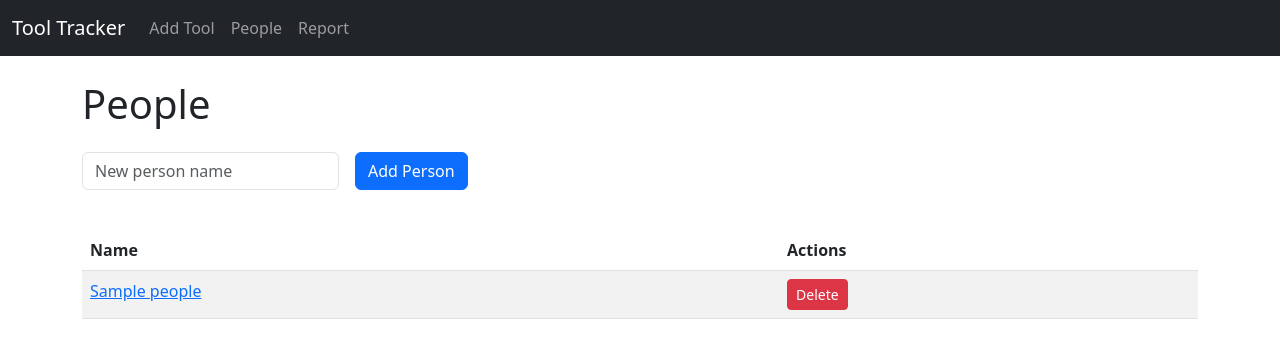
After one commit to d-kholin/tooltracker, a Flask app: page /people in a window 1280 px wide. The commit adds this page. Shown: the top 358 px of the page. Run offline with Flask 3, Linux system fonts and the light colour scheme; tables that the repository leaves empty hold one stand-in row (values such as "Sample post").

Commit message:
Add people management and history pages

```diff
--- a/app.py
+++ b/app.py
@@ -166,6 +166,60 @@ def return_tool(tool_id):
     return redirect(url_for('index'))
 
 
+@app.route('/people', methods=['GET', 'POST'])
+def people():
+    if request.method == 'POST':
+        name = request.form['name']
+        with get_conn() as conn:
+            c = conn.cursor()
+            try:
+                c.execute("INSERT INTO people (name) VALUES (?)", (name,))
+                conn.commit()
+            except sqlite3.IntegrityError:
+                flash('Person already exists')
+        return redirect(url_for('people'))
+    with get_conn() as conn:
+        c = conn.cursor()
+        c.execute("SELECT id, name FROM people ORDER BY name")
+        people = c.fetchall()
+    return render_template('people.html', people=people)
+
+
+@app.route('/people/<int:person_id>/delete', methods=['POST'])
+def delete_person(person_id):
+    with get_conn() as conn:
+        c = conn.cursor()
+        c.execute("SELECT COUNT(*) FROM loans WHERE person_id=?", (person_id,))
+        if c.fetchone()[0] > 0:
+            flash('Cannot delete person: existing loan records')
+        else:
+            c.execute("DELETE FROM people WHERE id=?", (person_id,))
+            conn.commit()
+    return redirect(url_for('people'))
+
+
+@app.route('/people/<int:person_id>')
+def person_detail(person_id):
+    with get_conn() as conn:
+        c = conn.cursor()
+        c.execute("SELECT name FROM people WHERE id=?", (person_id,))
+        person = c.fetchone()
+        if not person:
+            return redirect(url_for('people'))
+        c.execute(
+            """
+            SELECT t.name AS tool_name, l.lent_on, l.returned_on
+            FROM loans l
+            JOIN tools t ON l.tool_id = t.id
+            WHERE l.person_id=?
+            ORDER BY l.lent_on DESC
+            """,
+            (person_id,),
+        )
+        loans = c.fetchall()
+    return render_template('person_loans.html', person=person, loans=loans)
+
+
 @app.route('/report')
 def report():
     with get_conn() as conn:
--- a/templates/base.html
+++ b/templates/base.html
@@ -16,6 +16,7 @@
       <div class="collapse navbar-collapse" id="navbarNav">
         <ul class="navbar-nav">
           <li class="nav-item"><a class="nav-link" href="{{ url_for('add_tool') }}">Add Tool</a></li>
+          <li class="nav-item"><a class="nav-link" href="{{ url_for('people') }}">People</a></li>
           <li class="nav-item"><a class="nav-link" href="{{ url_for('report') }}">Report</a></li>
         </ul>
       </div>
--- /dev/null
+++ b/templates/people.html
@@ -0,0 +1,29 @@
+{% extends 'base.html' %}
+{% block content %}
+<h1 class="mb-4">People</h1>
+<form method="post" class="row g-3 mb-4">
+  <div class="col-auto">
+    <input type="text" class="form-control" name="name" placeholder="New person name" required>
+  </div>
+  <div class="col-auto">
+    <button type="submit" class="btn btn-primary mb-3">Add Person</button>
+  </div>
+</form>
+<table class="table table-striped">
+  <thead>
+    <tr><th>Name</th><th>Actions</th></tr>
+  </thead>
+  <tbody>
+  {% for p in people %}
+    <tr>
+      <td><a href="{{ url_for('person_detail', person_id=p.id) }}">{{ p.name }}</a></td>
+      <td>
+        <form action="{{ url_for('delete_person', person_id=p.id) }}" method="post" class="d-inline">
+          <button type="submit" class="btn btn-sm btn-danger">Delete</button>
+        </form>
+      </td>
+    </tr>
+  {% endfor %}
+  </tbody>
+</table>
+{% endblock %}
```
Also changed, not shown: templates/person_loans.html (added, +18 -0 lines).
